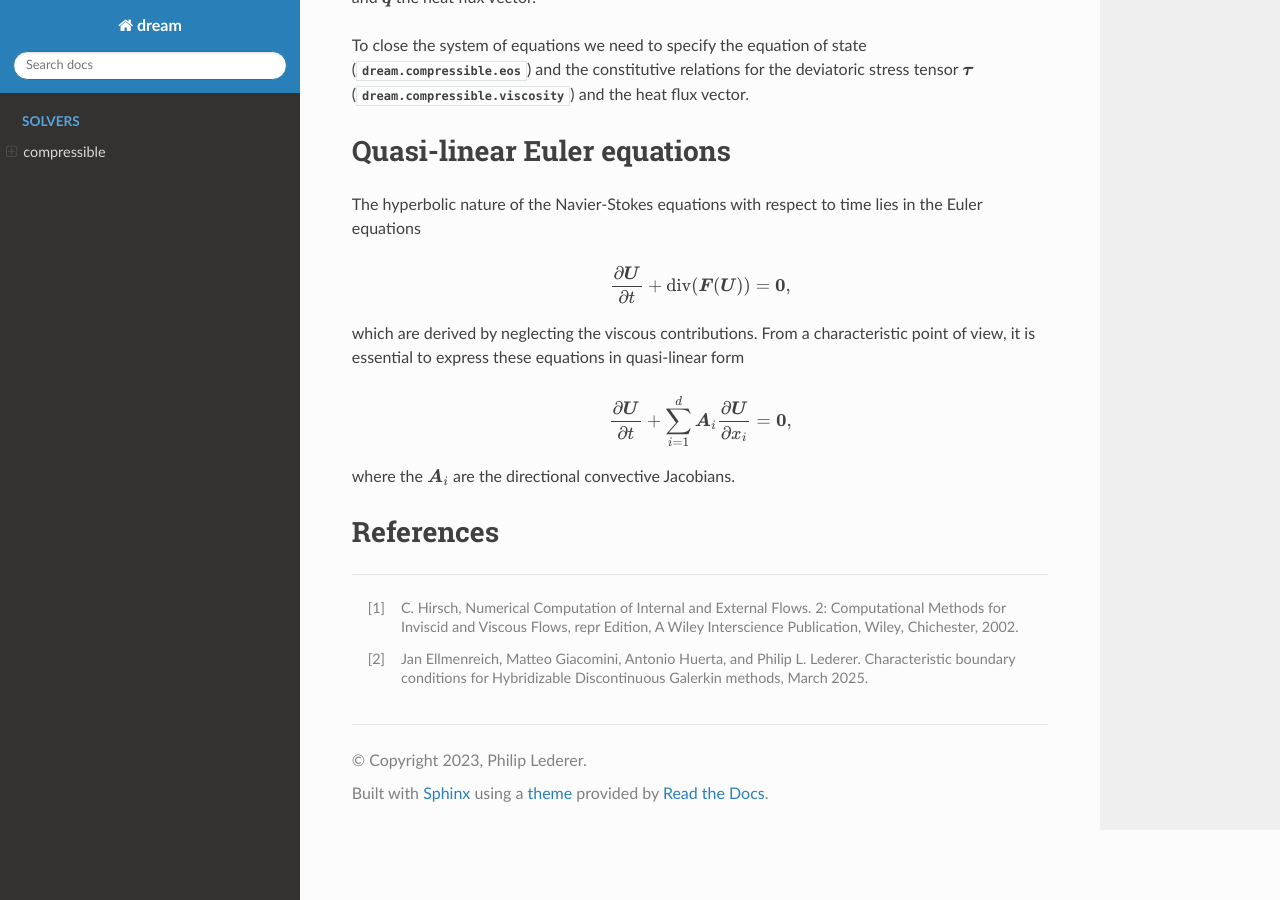
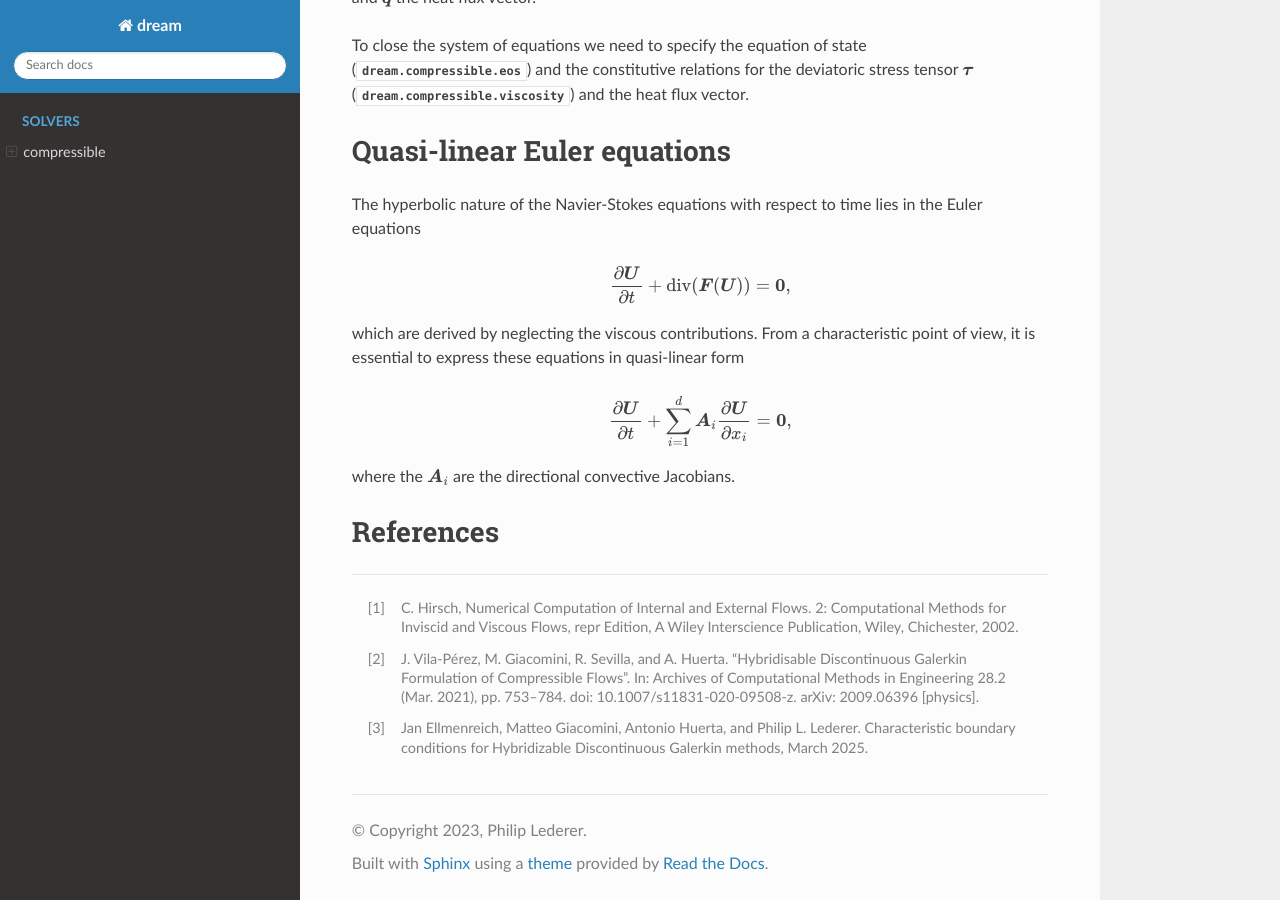
Before and after one commit to plederer/dream_solver, a Sphinx documentation site: the page built from docs/modules/compressible/equations.md, in a window 1280 px wide and 900 px high, scrolled down 539 px. Built offline with Sphinx 7.4.7 and the Read the Docs theme 3.1.0, drawn with Linux system fonts in a browser that asks for light colours.

Commit message:
[ADD] Reference to equations

```diff
--- a/docs/modules/compressible/equations.md
+++ b/docs/modules/compressible/equations.md
@@ -38,5 +38,8 @@ where the $\mat{A}_i$ are the directional convective Jacobians.
 ## References
 [^1]: C. Hirsch, Numerical Computation of Internal and External Flows. 2: Computational Methods for
 Inviscid and Viscous Flows, repr Edition, A Wiley Interscience Publication, Wiley, Chichester, 2002.
-[^2]: Jan Ellmenreich, Matteo Giacomini, Antonio Huerta, and Philip L. Lederer. Characteristic
+[^2]: J. Vila-Pérez, M. Giacomini, R. Sevilla, and A. Huerta. “Hybridisable Discontinuous Galerkin
+        Formulation of Compressible Flows”. In: Archives of Computational Methods in Engineering
+        28.2 (Mar. 2021), pp. 753–784. doi: 10.1007/s11831-020-09508-z. arXiv: 2009.06396 [physics].
+[^3]: Jan Ellmenreich, Matteo Giacomini, Antonio Huerta, and Philip L. Lederer. Characteristic
 boundary conditions for Hybridizable Discontinuous Galerkin methods, March 2025.
```
